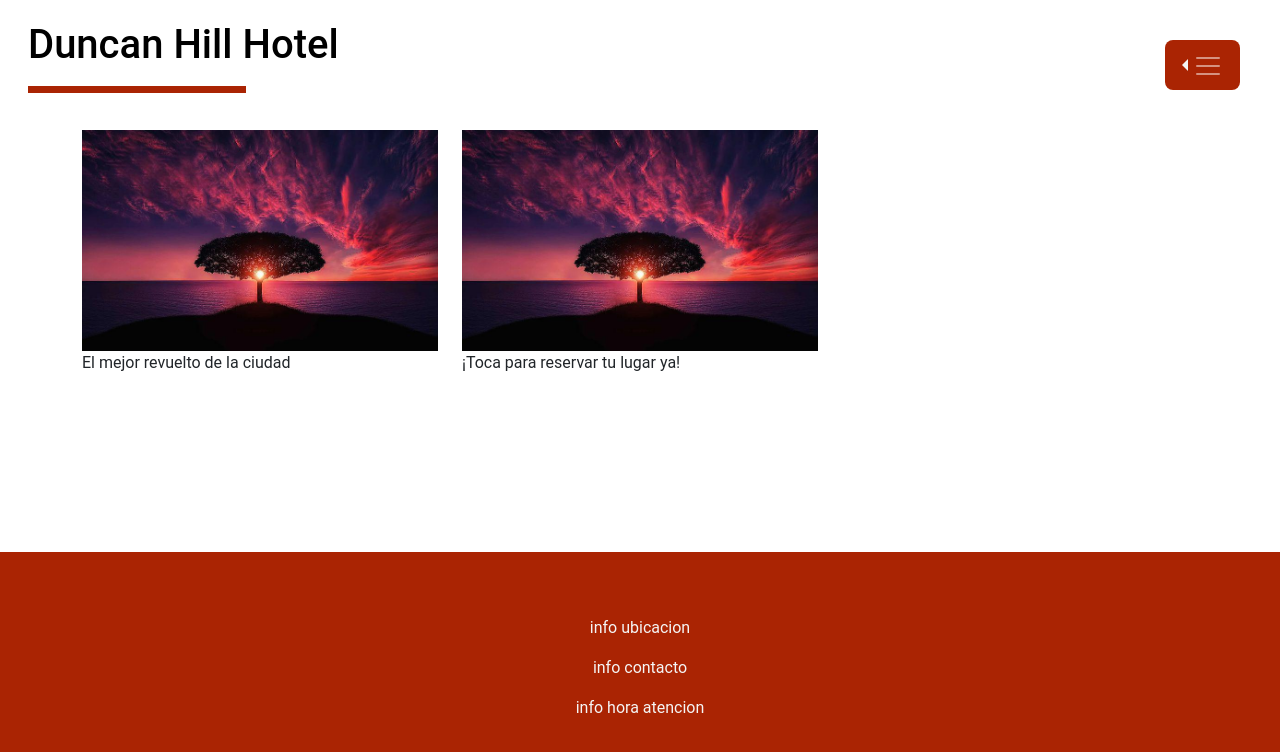
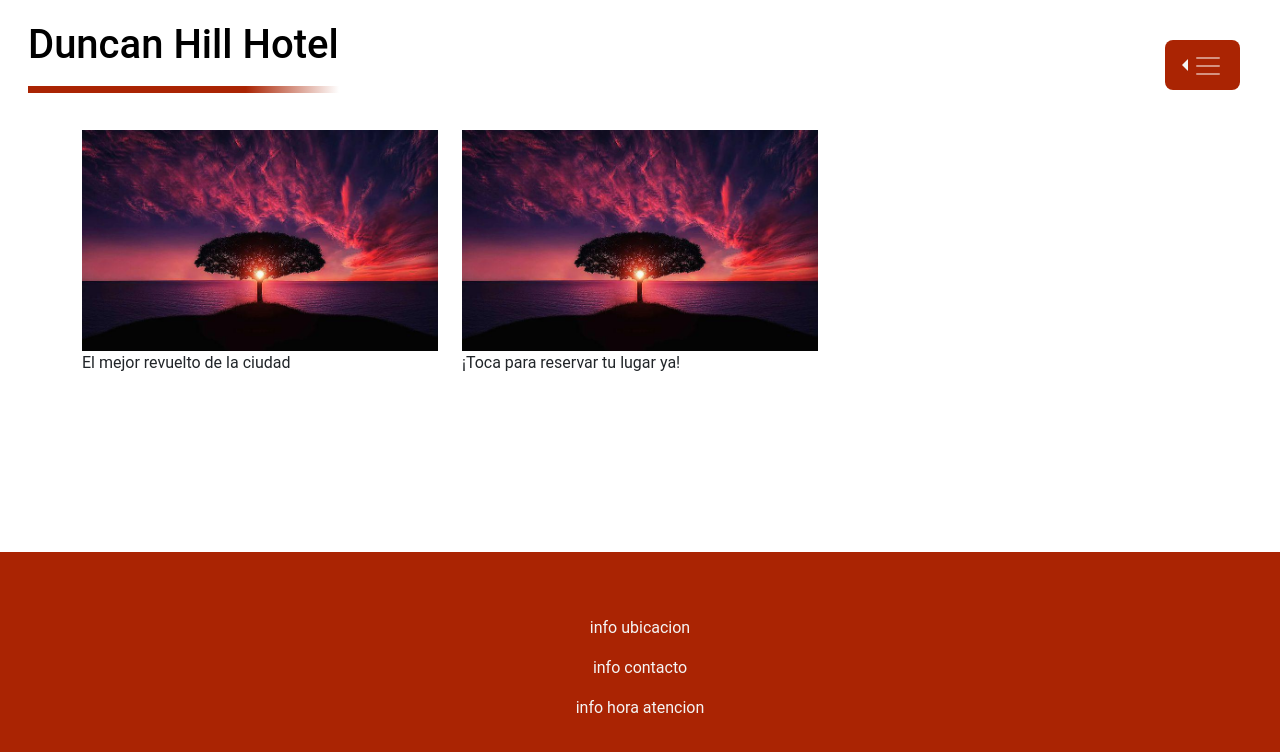
Before and after one commit to Salonso1602/proyDWMAlonsoArrarte, an Angular app in the folder hoteLink/: page /home in a window 1280 px wide. Shown: the top 752 px of the page. Built offline with nearby package versions, Linux system fonts and the light colour scheme.

Commit message:
vaicado html de estilos repetidos, preetier underline

```diff
--- a/hoteLink/src/app/Components/navbar/navbar.component.scss
+++ b/hoteLink/src/app/Components/navbar/navbar.component.scss
@@ -4,8 +4,7 @@
 
 hr{
     height: 5pt;
-    width: 70%;
-    background-color: var(--mainColor);
+    background-image: linear-gradient(to right, var(--mainColor) 70%, white);
     opacity: 100;
 }
 h1{
@@ -18,6 +17,9 @@ button{
 
 svg{
     vertical-align: text-top;
+    width: 1em;
+    height: 1em;
+    fill: currentColor;
 }
 
 .dropdown-menu{
```
